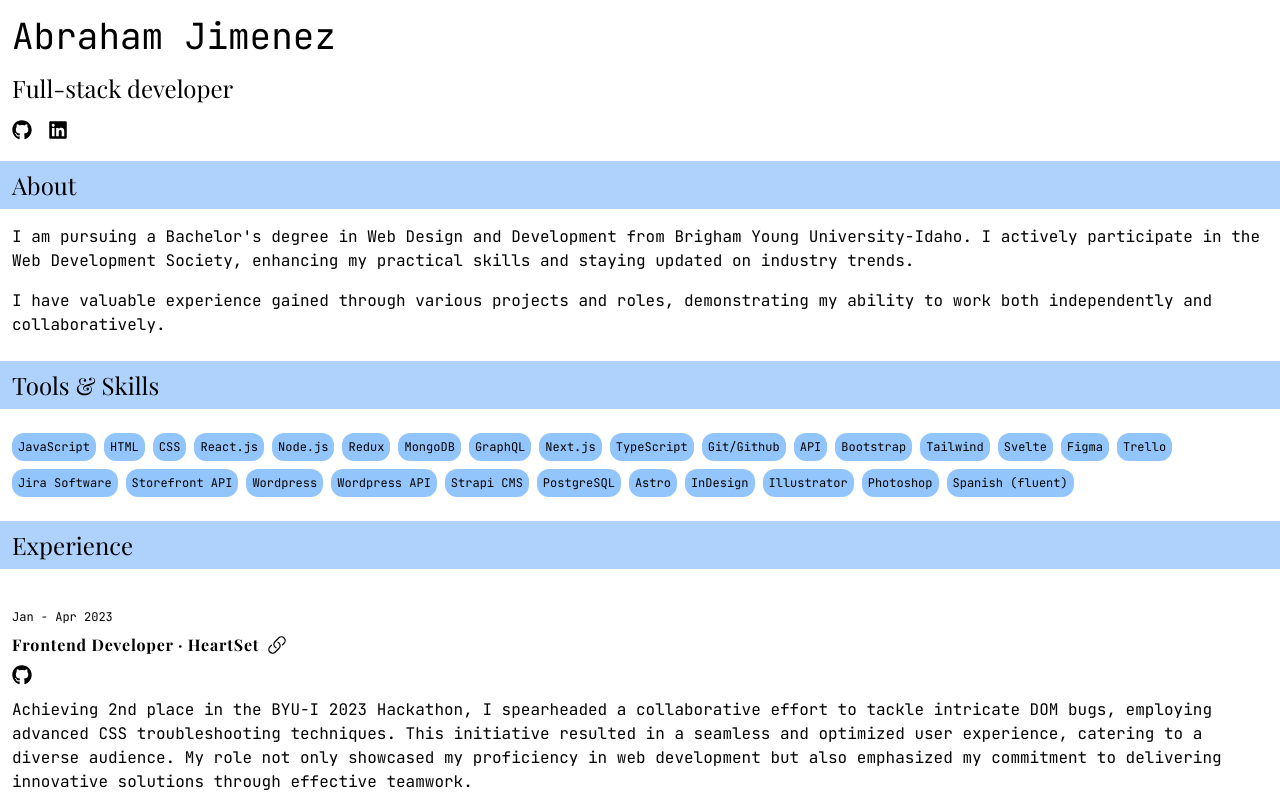
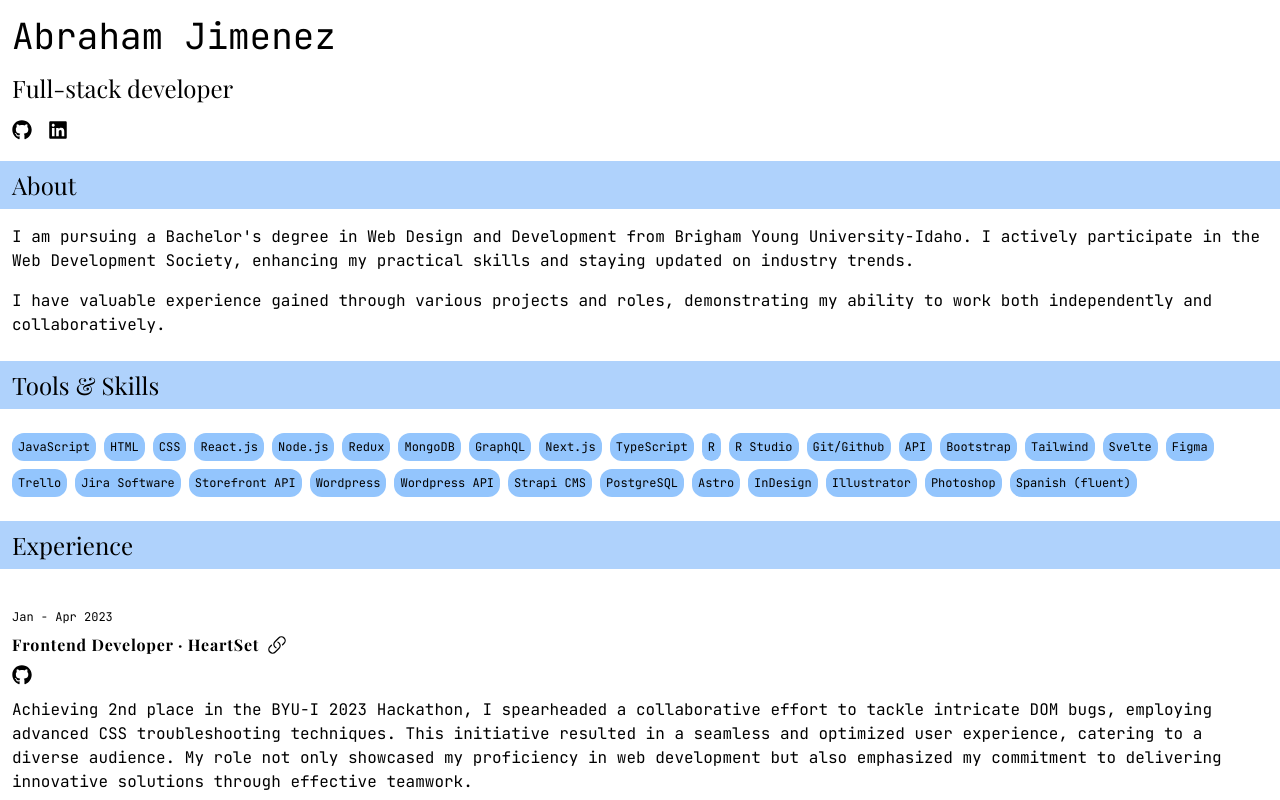
Before and after one commit to abrahamjimenez/abrahamjimenezportfolio, a Next.js app: page / in a window 1280 px wide. Shown: the top 800 px of the page. Built offline with nearby package versions, Linux system fonts and the light colour scheme; a web font is replaced by a local one.

Commit message:
Added skills

```diff
--- a/components/Tools.tsx
+++ b/components/Tools.tsx
@@ -10,6 +10,8 @@
     "GraphQL",
     "Next.js",
     "TypeScript",
+    "R",
+    "R Studio",
     "Git/Github",
     "API",
     "Bootstrap",
```
